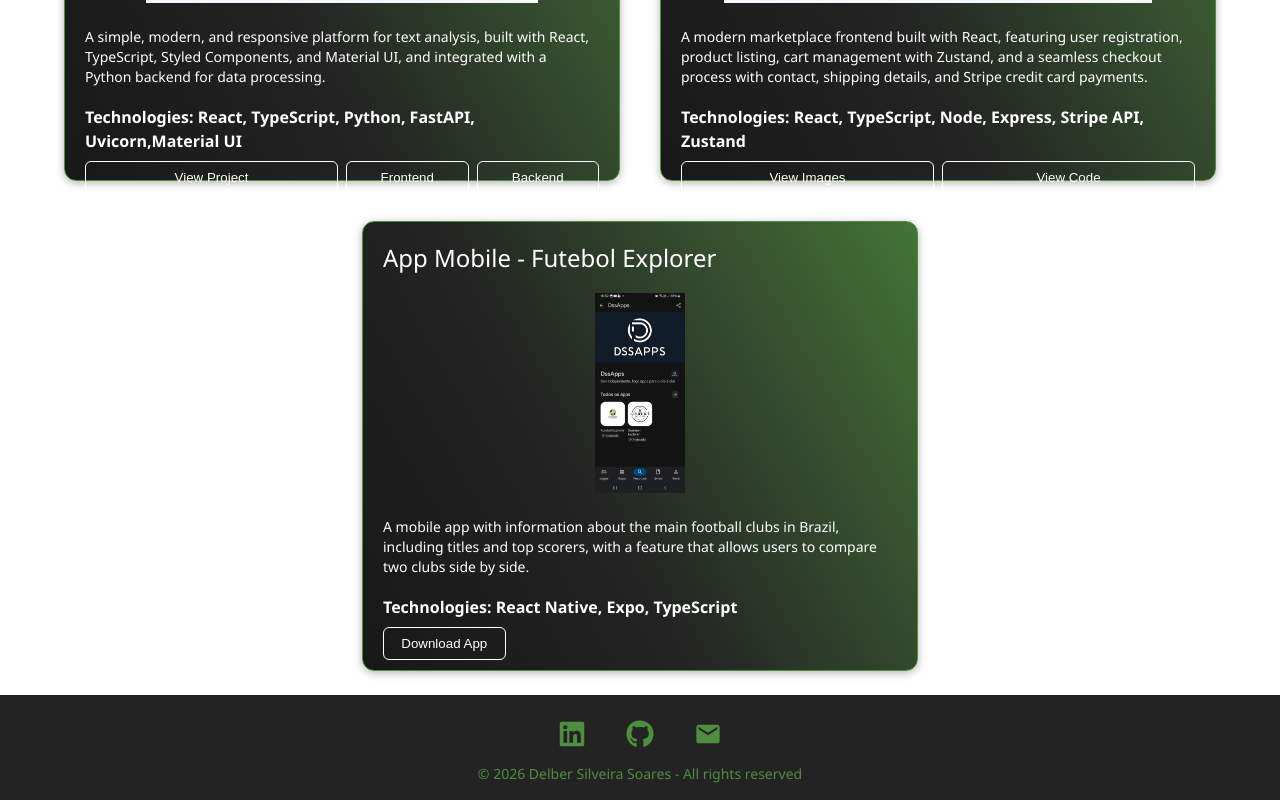
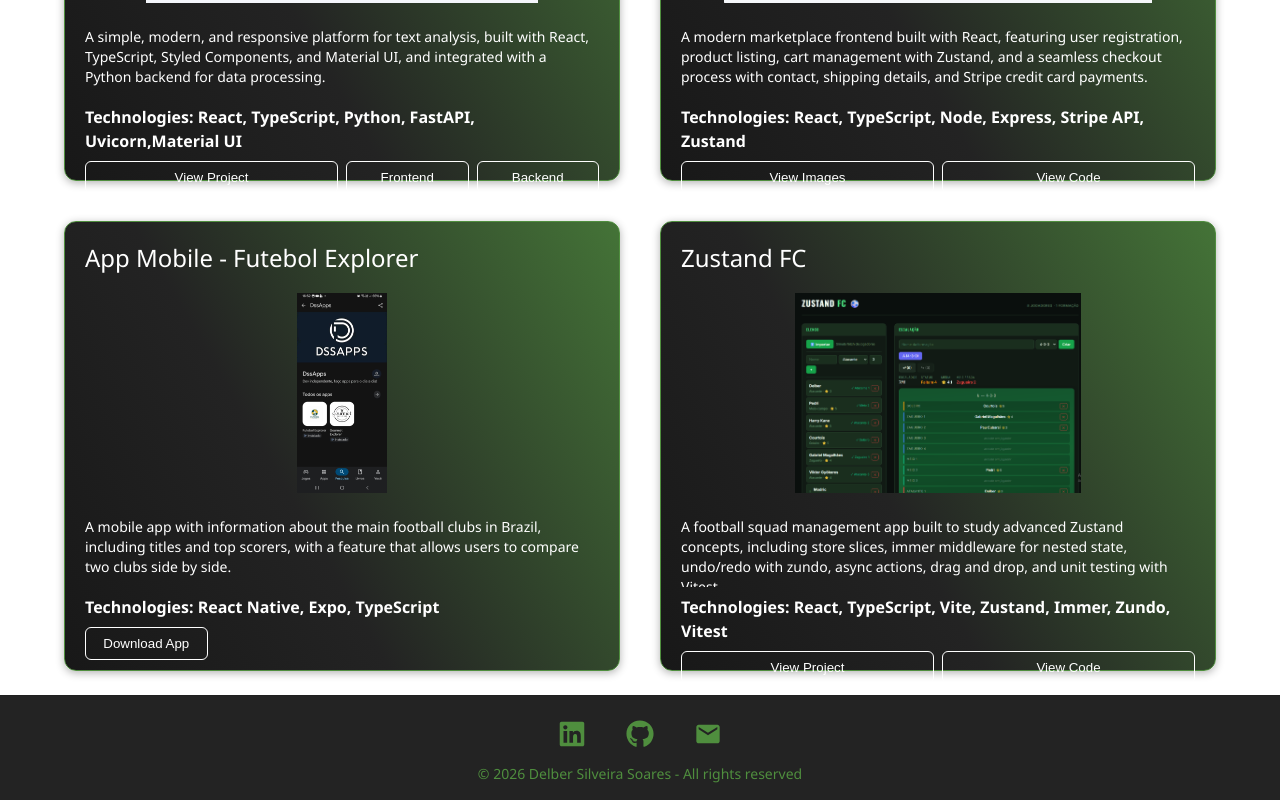
Before and after one commit to delberssoares/my-portfolio, a React (Vite) app: page / in a window 1280 px wide. Shown: the part 2733-3533 px from the top of the page. Built offline with nearby package versions, Linux system fonts and the light colour scheme; some icons are missing.

Commit message:
feat: adiciona novo projeto - Zustand FC

```diff
--- a/src/pages/Home/sections/ProjectsSection/ProjectsSection.tsx
+++ b/src/pages/Home/sections/ProjectsSection/ProjectsSection.tsx
@@ -69,6 +69,15 @@ const projects: ProjectCardProps[] = [
         },
         hasLivePreview: true
     },
+    {
+        title: "Zustand FC",
+        srcImages: ["/images/zustand-fc.png"],
+        description: "A football squad management app built to study advanced Zustand concepts, including store slices, immer middleware for nested state, undo/redo with zundo, async actions, drag and drop, and unit testing with Vitest.",
+        technologies: "React, TypeScript, Vite, Zustand, Immer, Zundo, Vitest",
+        websiteURL: "https://zustand-fc.vercel.app/",
+        codeURL: "https://github.com/delberssoares/zustand-fc",
+        hasLivePreview: true,
+    },
 ];
 
 
```
Also changed, not shown: public/images/zustand-fc.png (added).
